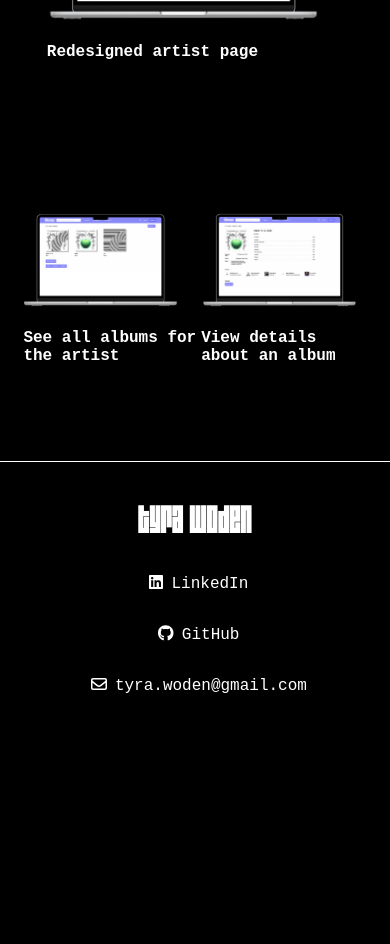
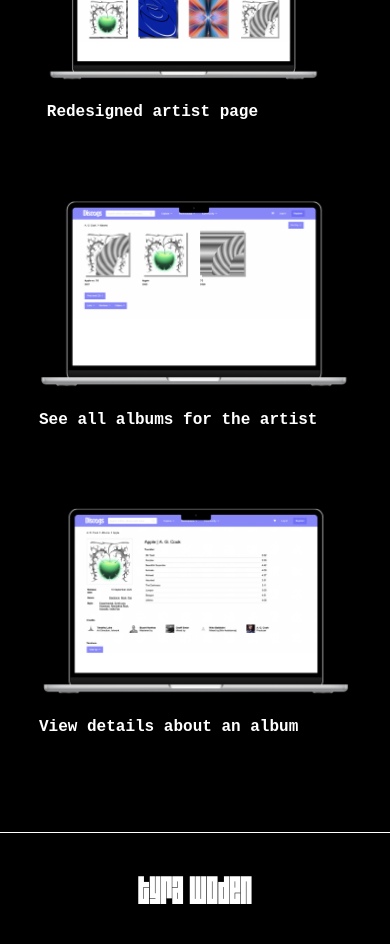
Before and after one commit to k4tttt/portfolio, a React (Create React App) app: page /id21twn/discogs in a window 390 px wide. Shown: the part 1600-2544 px from the top of the page. Before the commit the page ends 2331 px from the top, so only its background shows below. Built offline with nearby package versions, Linux system fonts and the light colour scheme.

Commit message:
fixed responsiveness on remaining things

```diff
--- a/package.json
+++ b/package.json
@@ -42,5 +42,8 @@
       "last 1 firefox version",
       "last 1 safari version"
     ]
+  },
+  "devDependencies": {
+    "@babel/plugin-proposal-private-property-in-object": "^7.21.11"
   }
 }
--- a/src/App.css
+++ b/src/App.css
@@ -248,11 +248,9 @@ h3 { font-size: 34px; }
   flex-grow: 1;
   display: flex;
   align-items: center;
-  /*background-color: grey;*/
 }
 
 table {
-  /*width: 46vw;*/
   margin-top: 4vh;
   background-color: var(--gray);
   border-radius: 0.3rem;
@@ -260,11 +258,7 @@ table {
 th {text-align: left; padding-top: 24px; padding-bottom: 18px; padding-left: 20px;}
 th, td {width: 11vw;}
 td {vertical-align: top; padding: 24px 20px;}
-
-.rowBorder th {
-  /*box-shadow: 0px 17px 0px -16px #565656;*/
-  box-shadow: 0px 17px 0px -16px var(--light);
-}
+.rowBorder th {box-shadow: 0px 17px 0px -16px var(--light);}
 
 .projectContent {
   display: flex;
@@ -323,7 +317,7 @@ td {vertical-align: top; padding: 24px 20px;}
 .desktops {
   display: flex;
   justify-content: space-between;
-  margin-top: 10vh;
+  margin-top: 26vh;
 }
 
 .desktops img {
@@ -331,13 +325,19 @@ td {vertical-align: top; padding: 24px 20px;}
   height: auto;
 }
 
+.forgetmenotImages {
+  margin-top: 26vh;
+  padding: 0 4vw;
+}
+
+.forgetmenotImages img {height: auto; width: 36vw;}
+
 #education {margin-bottom: 32vh;}
 
 .educationContent {
   flex-grow: 1;
   display: flex;
   align-items: center;
-  /*background-color: grey;*/
 }
 
 .imageDiv {
@@ -355,8 +355,8 @@ td {vertical-align: top; padding: 24px 20px;}
 }
 .hiddenImage {
   position: absolute;
-  top: calc(5%);;
-  left: calc(10.7%);;
+  top: calc(5%);
+  left: calc(10.7%);
   height: auto;
   width: 15.5vw;
   opacity: 0;
@@ -429,8 +429,6 @@ svg { margin-right: 8px;}
   .projectTags {opacity: 1;}
   .projectItem {border: 1px solid var(--light);}
 
-  .imageDiv { display: none;}
-
   footer {
     display: flex;
     flex-direction: column;
@@ -471,11 +469,11 @@ svg { margin-right: 8px;}
     width: 70vw;
   }
 
-  .projectContent {margin-bottom: 80px;}
+  .projectContent {margin-bottom: 80px; margin-top: 60px;}
   .titleTable {display: flex; flex-direction: column;}
   th {font-size: 14px;}
   td {font-size: 14px;}
-  .posterContainer {flex-direction: column; align-items: center;}
+  .posterContainer, .desktops {flex-direction: column; align-items: center;}
   .posters {margin-top: 60px;}
 
   .posters img {
@@ -492,9 +490,40 @@ svg { margin-right: 8px;}
     margin-bottom: 40px;
   }
 
+  .desktops {margin: 0;}
+  .desktops img {
+    margin-top: 60px;
+    height: auto;
+    width: 80vw;
+  }
+
   .pacmantetris img {
     height: auto;
     width: 40vw;
     margin-bottom: 40px;
   }
+
+  .mobilePrototypes {margin-top: 60px;}
+  .mobilePrototypes div {width: auto; margin-bottom: 60px;}
+  .mobilePrototypes img {
+    height: auto;
+    width: 56vw;
+  }
+
+  .forgetmenotImages {margin-top: 60px; padding: 0;}
+  .forgetmenotImages div:nth-child(1) {margin-bottom: 60px;}
+  .forgetmenotImages img {height: auto; width: 70vw;}
+
+  .educationContent {flex-direction: column-reverse;}
+  .imageDiv {margin-top: 40px;}
+  .topImage {
+    height: auto;
+    width: 70vw;
+  }
+  .hiddenImage {
+    top: calc(5%);
+    left: calc(12%);
+    height: auto;
+    width: 32vw;
+  }
 }
--- a/src/components/Discogs.js
+++ b/src/components/Discogs.js
@@ -73,7 +73,7 @@ const Discogs = () => {
                         </p>
                     </div>
                 </div>
-                <div className='desktops' style={{ marginTop: '16vh' }}>
+                <div className='desktops'>
                     <div>
                         <img src={process.env.PUBLIC_URL + '/images/discogs_albums.png'} alt='Discogs albums page' />
                         <p className='bold smallText'>See all albums for the artist</p>
--- a/src/components/Forgetmenot.js
+++ b/src/components/Forgetmenot.js
@@ -75,14 +75,16 @@ const Forgetmenot = () => {
                         </p>
                     </div>
                 </div>
-                <div className='' style={{ display: 'flex', marginTop: '18vh' }}>
-                    <div>
-                        <img src={process.env.PUBLIC_URL + '/images/forgetmenot_plant.png'} alt='forgetmenot plant' style={{ width: '34vw', marginRight: '8vw' }} />
-                        <p className='bold smallText'>forget-me-not plant</p>
-                    </div>
-                    <div>
-                        <img src={process.env.PUBLIC_URL + '/images/forgetmenot_alarm.png'} alt='forgetmenot alarm' style={{ width: '34vw'}} />
-                        <p className='bold smallText'>forget-me-not alarm</p>
+                <div className='forgetmenotImages'>
+                    <div className='posterContainer'>
+                        <div>
+                            <img src={process.env.PUBLIC_URL + '/images/forgetmenot_plant.png'} alt='forgetmenot plant'/>
+                            <p className='bold smallText'>forget-me-not plant</p>
+                        </div>
+                        <div>
+                            <img src={process.env.PUBLIC_URL + '/images/forgetmenot_alarm.png'} alt='forgetmenot alarm' />
+                            <p className='bold smallText'>forget-me-not alarm</p>
+                        </div>
                     </div>
                 </div>
             </div>
--- a/src/components/Start.js
+++ b/src/components/Start.js
@@ -19,6 +19,7 @@ const Start = () => {
         }, 1500);
 
         return () => clearInterval(intervalId);
+        // eslint-disable-next-line
     }, []);
 
     const generateNewTextAndColor = () => {
@@ -39,8 +40,8 @@ const Start = () => {
             <div className="content">
                 <p>Hello, I am</p>
                 <h1 className={`BLACKOUT ${hovered ? 'swag active' : ''}`}
-                onMouseEnter={() => setHovered(true)}
-                onMouseLeave={() => setHovered(false)}>tyra woden</h1>
+                    onMouseEnter={() => setHovered(true)}
+                    onMouseLeave={() => setHovered(false)}>tyra woden</h1>
                 <p>I have a passion for creating <span className={color}>{text}</span> digital experiences.</p>
             </div>
             <div className='btnCircle' onClick={handleButtonClick}>
--- a/src/components/Tuneblr.js
+++ b/src/components/Tuneblr.js
@@ -76,7 +76,7 @@ const Tuneblr = () => {
                     </div>
                 </div>
                 <div>
-                    <div className='desktops' style={{marginTop: '26vh'}}>
+                    <div className='desktops'>
                         <div>
                             <img src={process.env.PUBLIC_URL + '/images/tuneblr_customize_profile.png'} alt='tuneblr customize profile' />
                             <p className='bold smallText'>Customize your profile</p>
```
Also changed, not shown: 1 other file (tests, documents, lock files or other folders).
